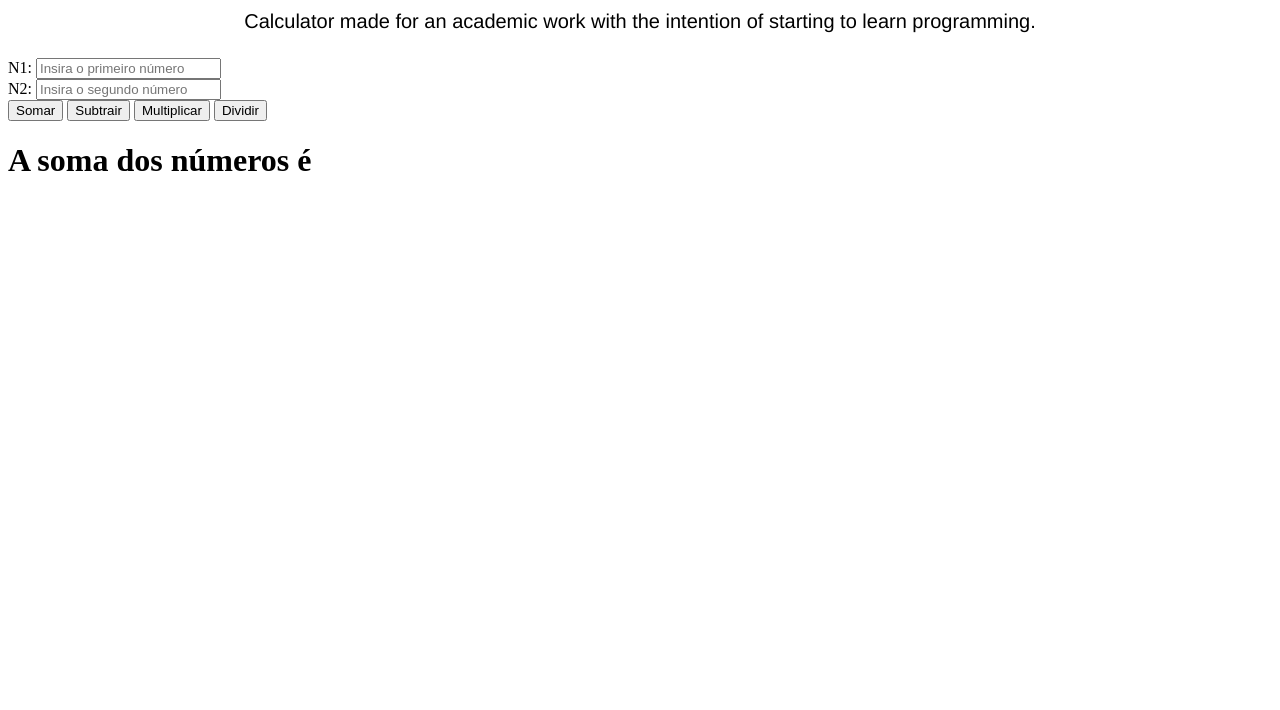
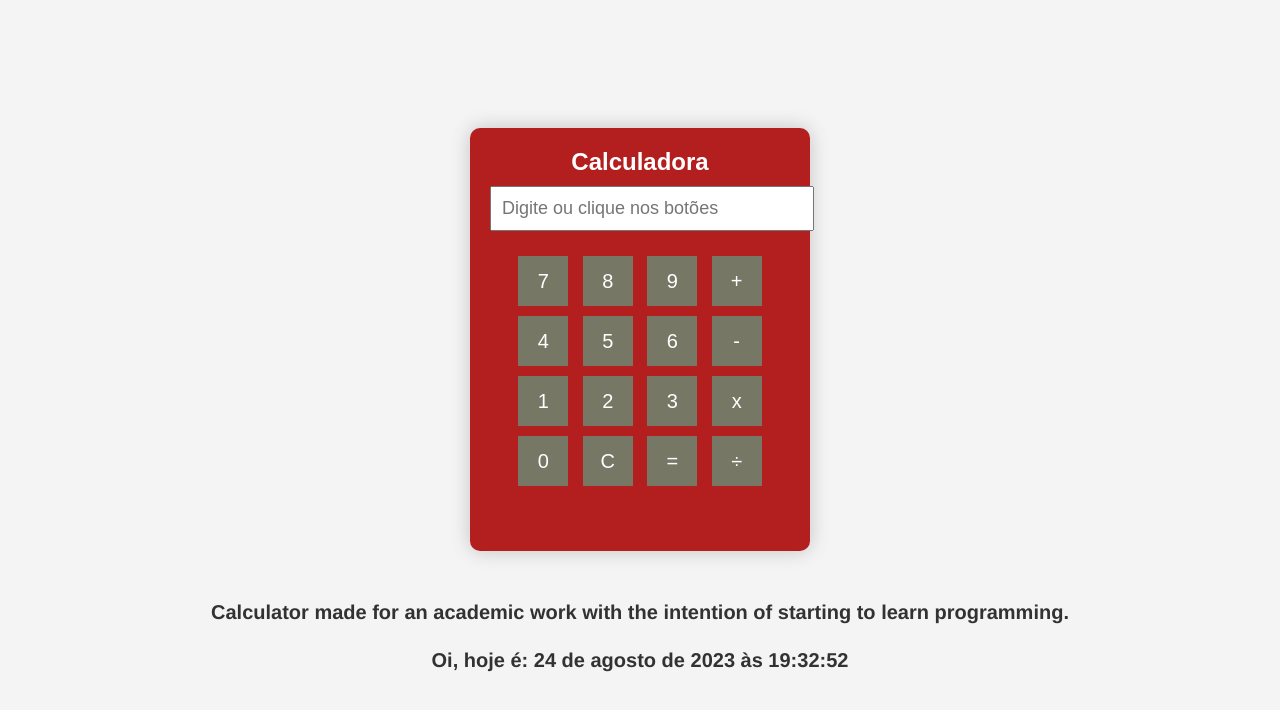
Before and after one commit to LuizChockt/CalculadoraAprendizadoJS, a plain HTML site: page index.html in a window 1280 px wide. Drawn offline with Linux system fonts and the light colour scheme.

Commit message:
Update index.html

```diff
--- a/index.html
+++ b/index.html
@@ -3,89 +3,188 @@
     <head>
         <title>JavaScript</title>
         <meta name="viewport" content="width=device-width, initial-scale=1.0">
+
         <meta charset="UTF-8">
-<style>
-.description {
-    font-size: 20px;
-    color: rgba(0,0,0,0,795);
-    text-align:center;
-    margin-top: 10px;
-    margin-bottom: 25px;
-    font-family: 'Franklin Gothic Medium', 'Arial Narrow', Arial, sans-serif, serif;
-    font-weight: bold:
 
-}
+         <style>
+        body {
+            font-family: Arial, sans-serif;
+            background-color: #f4f4f4;
+            display: flex;
+            justify-content: center;
+            align-items: center;
+            min-height: 100vh;
+            margin: 0;
+        }
+        .container {
+            display: flex;
+            flex-direction: column;
+            align-items: center;
+            text-align: center;
+            padding: 20px;
+        }
+        .calculator {
+            background-color: rgb(179, 30, 30);
+            border-radius: 10px;
+            box-shadow: 0px 0px 20px rgba(0, 0, 0, 0.2);
+            padding: 20px;
+            width: 300px;
+            text-align: center;
+            margin-bottom: 40px;
+        }
+
+        .calculator h2 {
+            color: white;
+            margin: 0;
+            padding-bottom: 10px;
+        }
+
+        input[type="text"] {
+            width: 100%;
+            margin-bottom: 20px;
+            padding: 10px;
+            font-size: 18px;
+        }
+
+        button {
+            width: 50px;
+            height: 50px;
+            font-size: 20px;
+            border: none;
+            background-color: #776;
+            color: white;
+            margin: 5px;
+            cursor: pointer;
+            transition: background-color 0.3s;
+        }
+
+        button:hover {
+            background-color: #554;
+        }
+
+        .result {
+            margin-top: 10px;
+            font-size: 24px;
+            color: #f1f6f8;
+            min-height: 30px;
+        }
+
+        .description {
+            font-size: 20px;
+            color:rgba(0, 0, 0, 0.795);
+            text-align: center;
+            margin-top: 10px;
+            margin-bottom: 25px;
+            font-family: 'Franklin Gothic Medium', 'Arial Narrow', Arial, sans-serif, serif;
+            font-weight: bold;
+        }
+
+        #dataHora {
+        font-size: 20px;
+        color: rgba(0, 0, 0, 0.795);
+        text-align: center;
+        font-weight: bold;
+        font-family: 'Franklin Gothic Medium', 'Arial Narrow', Arial, sans-serif, serif;
+
+
+        }
+    </style>
+
+    </head>
+    <body>
+        <div class="container">
+     <div class="calculator">
+        <h2>Calculadora</h2>
+        <input type="text" id="display" readonly onkeydown="handleKeyPress(event)" title="Digite ou clique nos botões" placeholder="Digite ou clique nos botões">
+        <div>
+            <button onclick="addToDisplay('7')">7</button>
+            <button onclick="addToDisplay('8')">8</button>
+            <button onclick="addToDisplay('9')">9</button>
+            <button onclick="addToDisplay('+')">+</button>
+        </div>
+        <div>
+            <button onclick="addToDisplay('4')">4</button>
+            <button onclick="addToDisplay('5')">5</button>
+            <button onclick="addToDisplay('6')">6</button>
+            <button onclick="addToDisplay('-')">-</button>
+        </div>
+        <div>
+            <button onclick="addToDisplay('1')">1</button>
+            <button onclick="addToDisplay('2')">2</button>
+            <button onclick="addToDisplay('3')">3</button>
+            <button onclick="addToDisplay('*')">x</button>
+        </div>
+        <div>
+            <button onclick="addToDisplay('0')">0</button>
+            <button onclick="clearDisplay()">C</button>
+            <button onclick="calculate()">=</button>
+            <button onclick="addToDisplay('/')">÷</button>
+        </div>
+        <div class="result" id="result"></div>
+    </div>
+
+
+    <div class="description">
 
 
 
-</style>
-    </head>
-    <body>
-        <div>
-<div class="description">
-
-            Calculator made for an academic work with the intention of starting to learn programming.
-
-        </div>
+        Calculator made for an academic work with the intention of starting to learn programming.
 
 
-      <form action ="">
+     </div>
 
-        N1: <input type="text" id="n1" title="Primeiro número" placeholder="Insira o primeiro número"/><br>
-        N2: <input type="text" id="n2" title="Segundo número" placeholder="Insira o segundo número"/><br>
+     <div id="dataHora">
 
-        <input type="button" value="Somar" onclick="somar()">
-        <input type="button" value="Subtrair" onclick="subtrair()">
-        <input type="button" value="Multiplicar" onclick="multiplicar()">
-        <input type="button" value="Dividir" onclick="dividir()">
 
-        <h1 id="resultado">A soma dos números é </h1>
+     </div>
 
-        </form>
 
         <script>
-             function somar() {
-          const n1 = Number(document.getElementById('n1').value);
-          const n2 = Number(document.getElementById('n2').value);
+           const display = document.getElementById('display');
+        const result = document.getElementById('result');
 
-          const resultado = n1 + n2;
-
-          const resultadoElement = document.getElementById('resultado');
-          resultadoElement.innerHTML = "A soma é: " + resultado;
+        function addToDisplay(value) {
+            display.value += value;
         }
 
-            function subtrair() {
+        function clearDisplay() {
+            display.value = '';
+            result.innerHTML = '';
+        }
 
-               const n1 = Number(document.getElementById('n1').value);
-          const n2 = Number(document.getElementById('n2').value);
+        function calculate() {
+            try {
+                const expression = display.value;
+                const resultValue = eval(expression);
+                result.innerHTML = resultValue;
+            } catch (error) {
+                result.innerHTML = 'Erro';
+            }
+        }
+        function handleKeyPress(event) {
+            const key = event.key;
+            if (key === 'Enter') {
+                event.preventDefault();
+                calculate();
+              } else if (/^\d$/.test(key) || key === '.' || key === '+' || key === '-' || key === '*' || key === '/') {
+                event.preventDefault();
+                inputNumber(key);
+            }
+        }
+        function inputNumber(number) {
+            display.value += number;
+        }
+        function getFormattedDateTime() {
+        const date = new Date();
+        const options = { year: 'numeric', month: 'long', day: 'numeric', hour: '2-digit', minute: '2-digit', second: '2-digit' };
+        return date.toLocaleString('pt-BR', options);
+    }
 
-          const resultado = n1 - n2;
+    const dataHoraDiv = document.getElementById('dataHora');
+    dataHoraDiv.textContent = 'Oi, hoje é: ' + getFormattedDateTime();
 
-                 const resultadoElement = document.getElementById('resultado');
-                 resultadoElement.innerHTML = "A subtração dos números é " + resultado;
-            }
-            function multiplicar() {
+        </script>
 
-                const n1 = Number(document.getElementById('n1').value);
-                const n2 = Number(document.getElementById('n2').value);
-
-           const resultado = n1 * n2;
-
-                  const resultadoElement = document.getElementById('resultado');
-                  resultadoElement.innerHTML = "A multiplicação dos números é " + resultado;
-            }
-
-            function dividir() {
-
-                const n1 = Number(document.getElementById('n1').value);
-                const n2 = Number(document.getElementById('n2').value);
-
-           const resultado = n1 / n2;
-
-                  const resultadoElement = document.getElementById('resultado');
-                  resultadoElement.innerHTML = "A divisão é " + resultado;
-            }
-        </script>
 
 
     </body>
```
